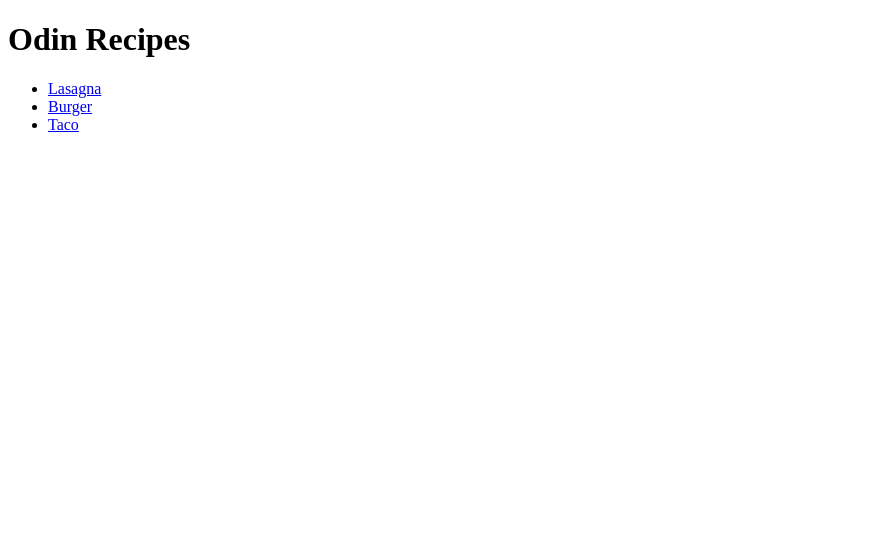
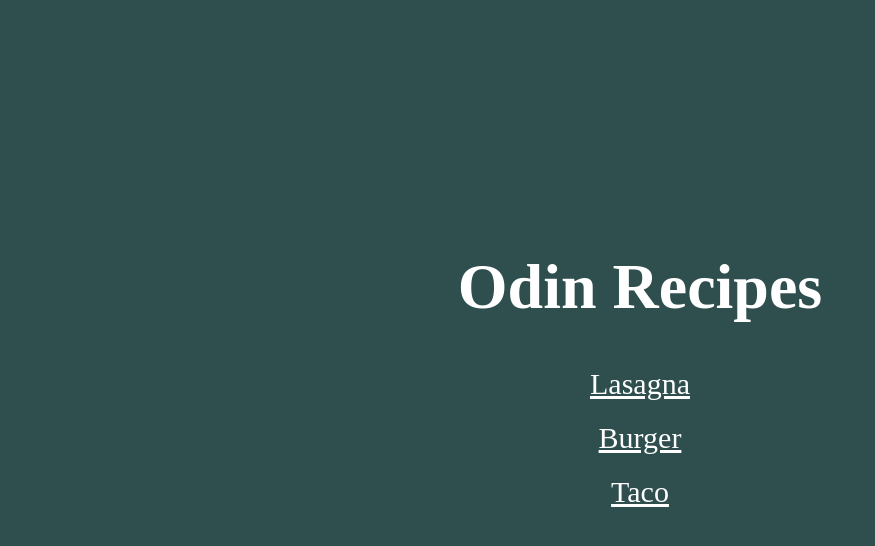
Before and after one commit to adam5192/odin-recipes, a plain HTML site: page index.html in a window 1280 px wide. Shown: the whole page, without its empty margins (0-875 px from the left). Drawn offline with Linux system fonts and the light colour scheme.

Commit message:
add basic css

```diff
--- a/index.html
+++ b/index.html
@@ -2,10 +2,11 @@
 <html lang="en">
 <head>
     <meta charset="UTF-8">
+    <link href="styles.css" rel="stylesheet">
     <meta name="viewport" content="width=device-width, initial-scale=1.0">
     <title>Recipes</title>
 </head>
-<body>
+<body class="recipes">
     <h1>Odin Recipes</h1>
     <ul>
         <li><a href="recipes/lasagna.html">Lasagna</a></li>
--- /dev/null
+++ b/styles.css
@@ -0,0 +1,37 @@
+* {
+    font-family:'Times New Roman', Times, serif;
+}
+
+body {
+    background-color:darkslategray;
+    color: white;
+}
+
+h1 {
+    text-align: center;
+    margin-top: 250px;
+    font-size: 64px;
+}
+
+img {
+    display: block;
+    margin-left: auto;
+    margin-right: auto;
+    width: 50%;
+}
+
+.recipes ul {
+    list-style-type: none;
+    padding: 0;
+}
+
+
+.recipes li {
+    text-align: center;
+    font-size: 30px;
+    margin-bottom: 20px;
+}
+
+a {
+    color: white;
+}
```
Also changed, not shown: recipes/burger.html (+2 -1 lines), recipes/lasagna.html (+2 -1 lines), recipes/taco.html (+2 -1 lines).
